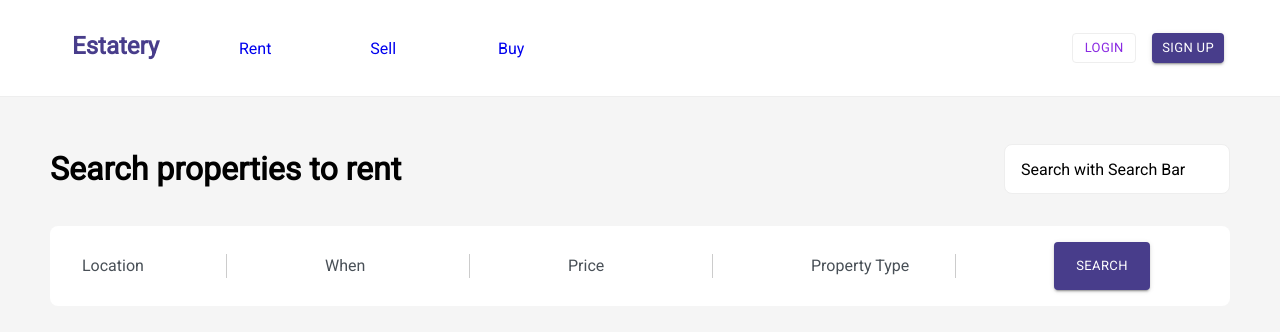
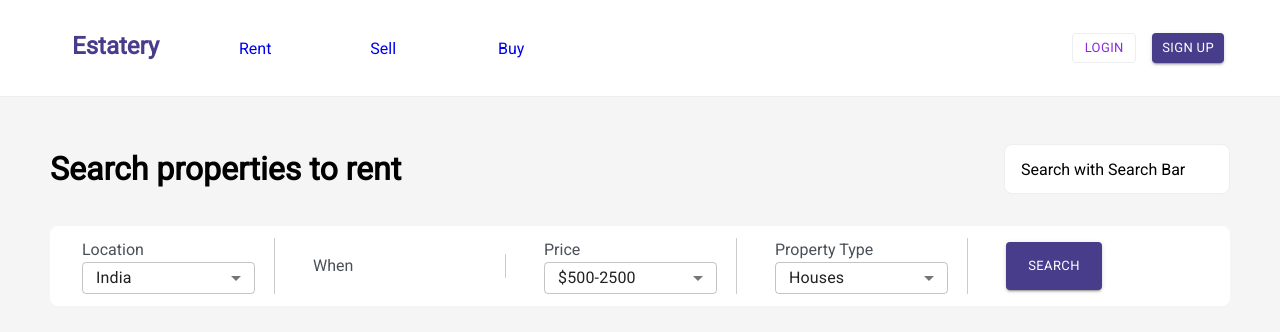
Before and after one commit to 7shoaib7/reunion, a React (Create React App) app: page /rent in a window 1280 px wide. Shown: the top 332 px of the page. Built offline with nearby package versions, Linux system fonts and the light colour scheme.

Commit message:
filter-selection

```diff
--- a/src/components/Rent/Filter/Filter.css
+++ b/src/components/Rent/Filter/Filter.css
@@ -20,10 +20,10 @@
 }
 
 .width{
-    width: 9rem;
+    width: 12rem;
 }
 
-.location-name {
+.filter-name {
     margin: 0;
     font-size: 1rem;
     font-weight: 400;
@@ -33,6 +33,16 @@
 
 .border{
     border-right: 1px solid #ccc;
+}
+
+.selection{
+    width: 90%;
+    height:2rem;
+}
+
+.select-container{
+    height:100%;
+    width: 100%;
 }
 
 .search-btn {
--- a/src/components/Rent/Filter/Filter.js
+++ b/src/components/Rent/Filter/Filter.js
@@ -2,29 +2,74 @@ import React from 'react';
 import { useState } from "react"
 import "./Filter.css";
 import Button from '@mui/material/Button';
+import MenuItem from '@mui/material/MenuItem';
+import Select from '@mui/material/Select';
 
 
 const Filter = () => {
+    const [location, setLocation] = useState("India");
+    const [price,setPrice] = useState("500-2500");
+    const [propertyType,setPropertyType] = useState("Houses")
 
+    const handleChange = (event) => {
+        setLocation(event.target.value);
+    };
 
+    const handlePriceChange = (event) => {
+        setPrice(event.target.value);
+    };
+
+    const handlePropertyChange = (event) => {
+       setPropertyType(event.target.value)
+    }
 
     return (
         <div className="filter">
             <div className="location flex border width">
-                <p className="location-name ">Location</p>
-
+                <p className="filter-name ">Location</p>
+                <div className="selection">
+                    <Select
+                        value={location}
+                        onChange={handleChange}
+                        className="select-container"
+                    >
+                        <MenuItem value="India">India</MenuItem>
+                        <MenuItem value="USA">USA</MenuItem>
+                        <MenuItem value="China">China</MenuItem>
+                    </Select>
+                </div>
             </div>
             <div className="date flex border width">
-                <p className="location-name ">When</p>
+                <p className="filter-name ">When</p>
 
             </div>
             <div className="price flex border width">
-                <p className="location-name ">Price</p>
-
+                <p className="filter-name ">Price</p>
+                <div className="selection">
+                    <Select
+                        value={price}
+                        onChange={handlePriceChange}
+                        className="select-container"
+                    >
+                        <MenuItem value="500-2500">$500-2500</MenuItem>
+                        <MenuItem value="2501-4500">$2500-4500</MenuItem>
+                        <MenuItem value="4501-7000">$4500-7000</MenuItem>
+                    </Select>
+                </div>
             </div>
             <div className="property-type flex border width">
-                <p className="location-name">Property Type</p>
-
+                <p className="filter-name">Property Type</p>
+                <div className="selection">
+                    <Select
+                        value={propertyType}
+                        onChange={handlePropertyChange}
+                        className="select-container"
+                    >
+                        <MenuItem value="Houses">Houses</MenuItem>
+                        <MenuItem value="Luxury">Luxury</MenuItem>
+                        <MenuItem value="Apartment">Apartment</MenuItem>
+                    </Select>
+                </div>
             </div>
             <div className="search-btn flex border width">
                 <Button size="small" variant="contained" className="search">Search</Button>
```
